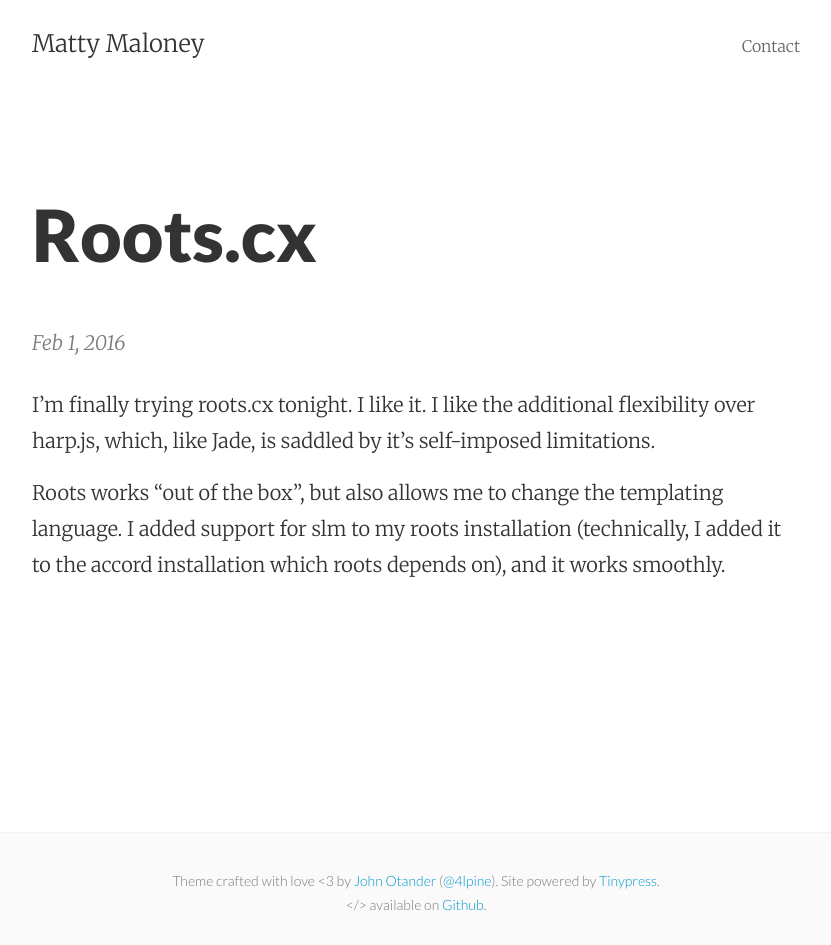
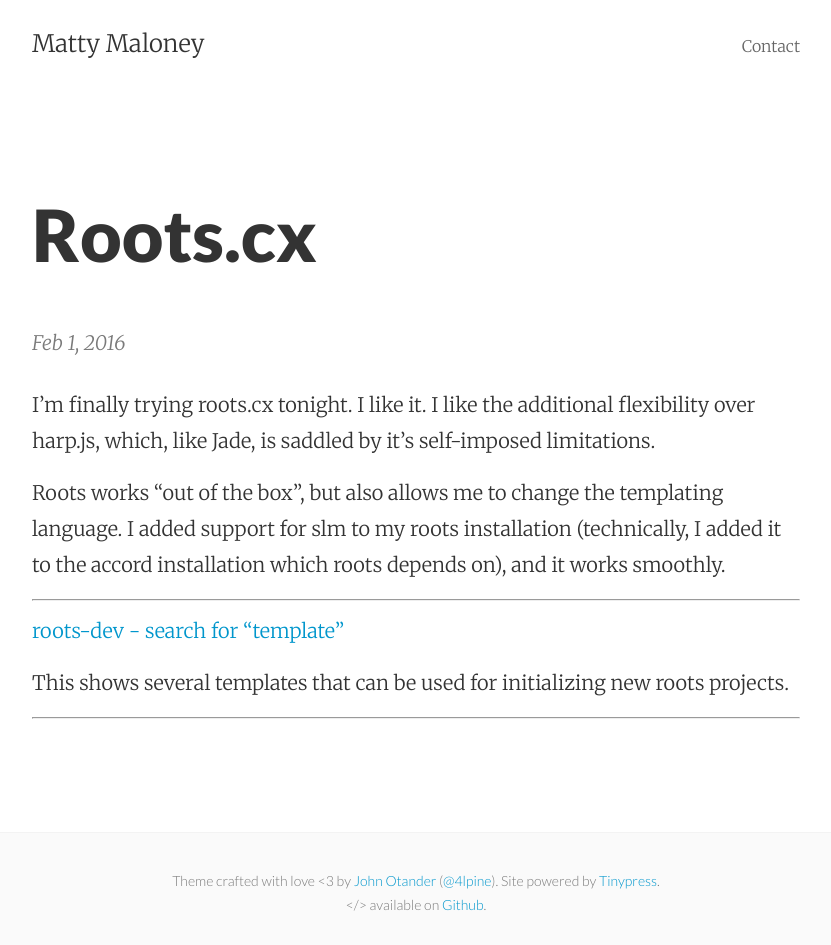
Before and after one commit to mattymaloney/mattymaloney.github.io, a Jekyll site: the page built from _posts/2016-02-01-roots.md, in a window 1280 px wide. Shown: the whole page, without its empty margins (224-1055 px from the left). Built offline with Jekyll 4.4.1, drawn with Linux system fonts in a browser that asks for light colours.

Commit message:
Updated 2016-02-01-roots.md

```diff
--- a/_posts/2016-02-01-roots.md
+++ b/_posts/2016-02-01-roots.md
@@ -4,6 +4,15 @@
 title: Roots.cx
 ---
 
+
 I'm finally trying roots.cx tonight. I like it. I like the additional flexibility over harp.js, which, like Jade, is saddled by it's self-imposed limitations.
 
 Roots works "out of the box", but also allows me to change the templating language. I added support for slm to my roots installation (technically, I added it to the accord installation which roots depends on), and it works smoothly.
+
+---
+
+[roots-dev - search for "template"](https://github.com/roots-dev?utf8=%E2%9C%93&query=template)
+
+This shows several templates that can be used for initializing new roots projects.
+
+---
```
